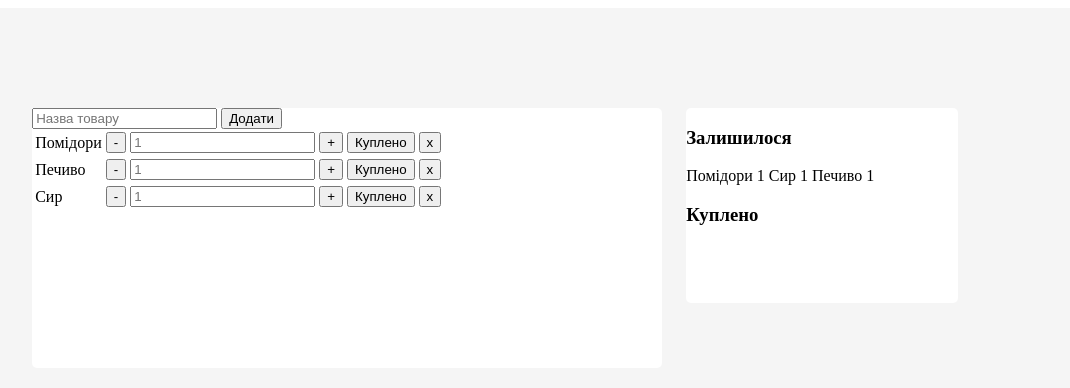
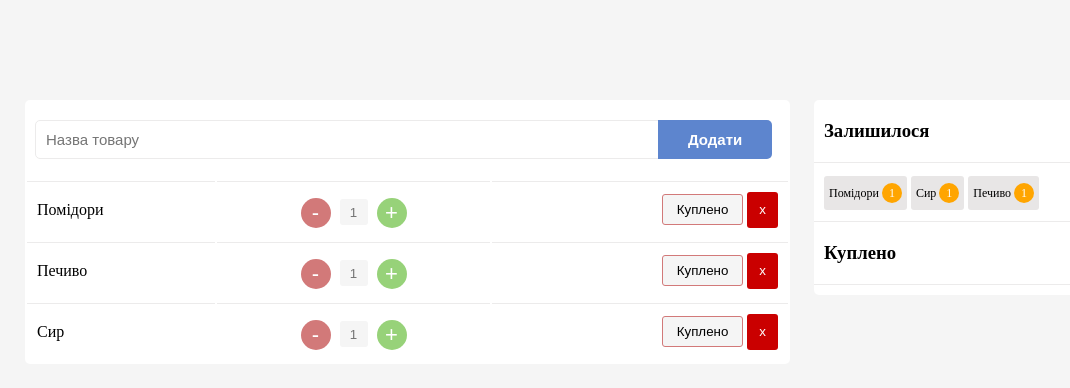
Before and after one commit to Settonix/nit_hw2, a plain HTML site: page index.html in a window 1280 px wide. Shown: the whole page, without its empty margins (39-1109 px from the left). Drawn offline with Linux system fonts and the light colour scheme.

Commit message:
Update styles.css

```diff
--- a/styles.css
+++ b/styles.css
@@ -1,16 +1,27 @@
+body,
+html {
+    padding: 0;
+    margin: 0;
+    background: #f5f5f5;
+}
+
+
+
 section {
-    background: #f5f5f5;
     padding: 100px 5%;
 }
 
 .product_form {
     vertical-align: top;
     background: #fff;
-    width: 630px;
-    height: 260px;
+    max-width: 765px;
+    width: 100%;
+    height: auto;
     display: inline-block;
     border-radius: 5px;
     box-shadow: 1px gray;
+    margin-bottom: 30px;
+
 }
 
 .product_info {
@@ -21,5 +32,127 @@ section {
     height: 195px;
     display: inline-block;
     border-radius: 5px;
-    box-shadow: 1px gray;
+    box-shadow: 1px #ecebeb;
 }
+
+form {
+    padding: 20px 10px;
+    float: left;
+}
+
+input.search_pr {
+    width: 615px;
+    height: 35px;
+    padding-left: 10px;
+    font-size: 15px;
+    border-radius: 5px 0 0 5px;
+    border: 1px solid #ecebeb;
+}
+
+.clear {
+    clear: both;
+}
+
+button.submit {
+    padding: 11px 30px;
+    font-size: 15px;
+    margin-left: -10px;
+    background: #5d85ce;
+    color: #fff;
+    font-weight: 700;
+    border-radius: 0 5px 5px 0;
+    border: 0;
+}
+
+table.product_t {
+    width: 100%;
+}
+
+td {
+    padding: 10px 10px;
+    border-top: 1px solid #ecebeb;
+    list-style: none;
+}
+
+.center-align {
+    text-align: center;
+}
+
+.right-align {
+    text-align: right;
+}
+
+button.add {
+        border-radius: 50%;
+    background: #97d279;
+    color: white;
+    width: 30px;
+    height: 30px;
+    border: 0px;
+    font-size: 22px;
+    position: relative;
+    top: 3px;
+    line-height: 0.7;
+}
+
+button.remove {
+    border-radius: 50%;
+    background: #d27979;
+    color: white;
+    width: 30px;
+    height: 30px;
+    border: 0px;
+    font-size: 22px;
+    position: relative;
+    top: 3px;
+}
+
+input.number {
+    width: 24px;
+    height: 24px;
+    background: #f5f5f5;
+    text-align: center;
+    border: 0px;
+    border-radius: 3px;
+    margin: 0 5px;
+}
+
+button.buy {
+    background: #f5f5f5;
+    border: 1px solid #d27979;
+    border-radius: 3px;
+    text-align: center;
+    padding: 7px 14px;
+}
+
+button.delete {
+    background: #ca0000;
+    color: #fff;
+    border: 0px;
+    border-radius: 3px;
+    padding: 8px 12px;
+    line-height: 1.5;
+}
+
+.row {
+    border-bottom: 1px solid #ecebeb;
+    padding: 20px 10px;
+}
+
+span {
+    background: #e8e6e6;
+    border-radius: 3px;
+    padding: 10px 5px;
+    font-size: 12px;
+}
+
+span.tag {
+    color: #fff;
+    background: orange;
+    padding: 3px 7px;
+    border-radius: 50%;
+}
+
+h3 {
+    margin: 0;
+}
```
